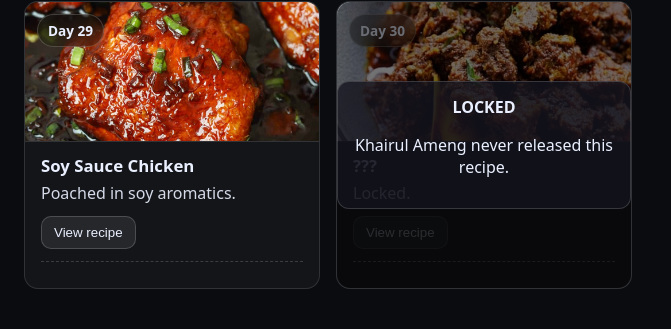
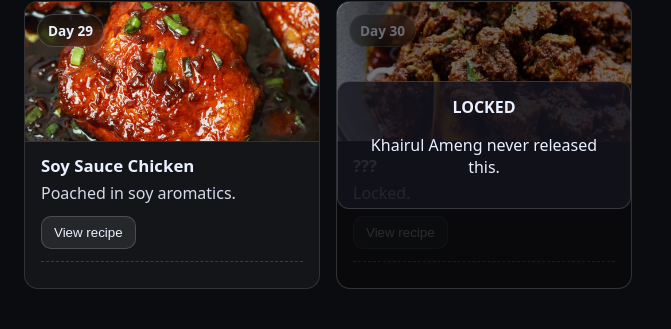
Before and after one commit to aimansam/divideCTF-recipe, a Flask app: page / in a window 1280 px wide. Shown: the part 2391-2720 px from the top of the page, without its empty margins (0-671 px from the left). Run offline with Flask 3, Linux system fonts and the light colour scheme.

Commit message:
update ui

```diff
--- a/app/templates/index.html
+++ b/app/templates/index.html
@@ -28,7 +28,7 @@
           <div class="lock-overlay" aria-hidden="true">
             <div class="lock-box">
               <strong>LOCKED</strong>
-              <p>Khairul Ameng never released this recipe.</p>
+              <p>Khairul Ameng never released this.</p>
             </div>
           </div>
         {% endif %}
```
